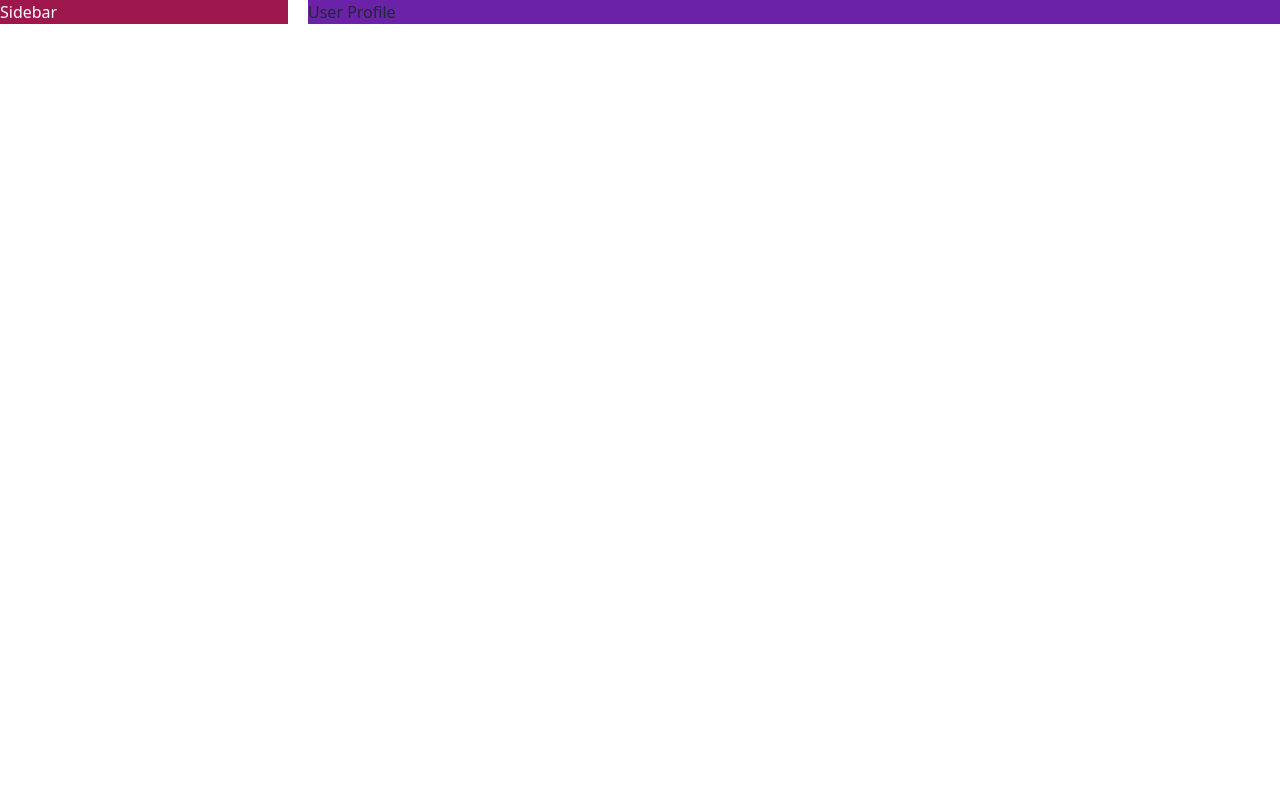
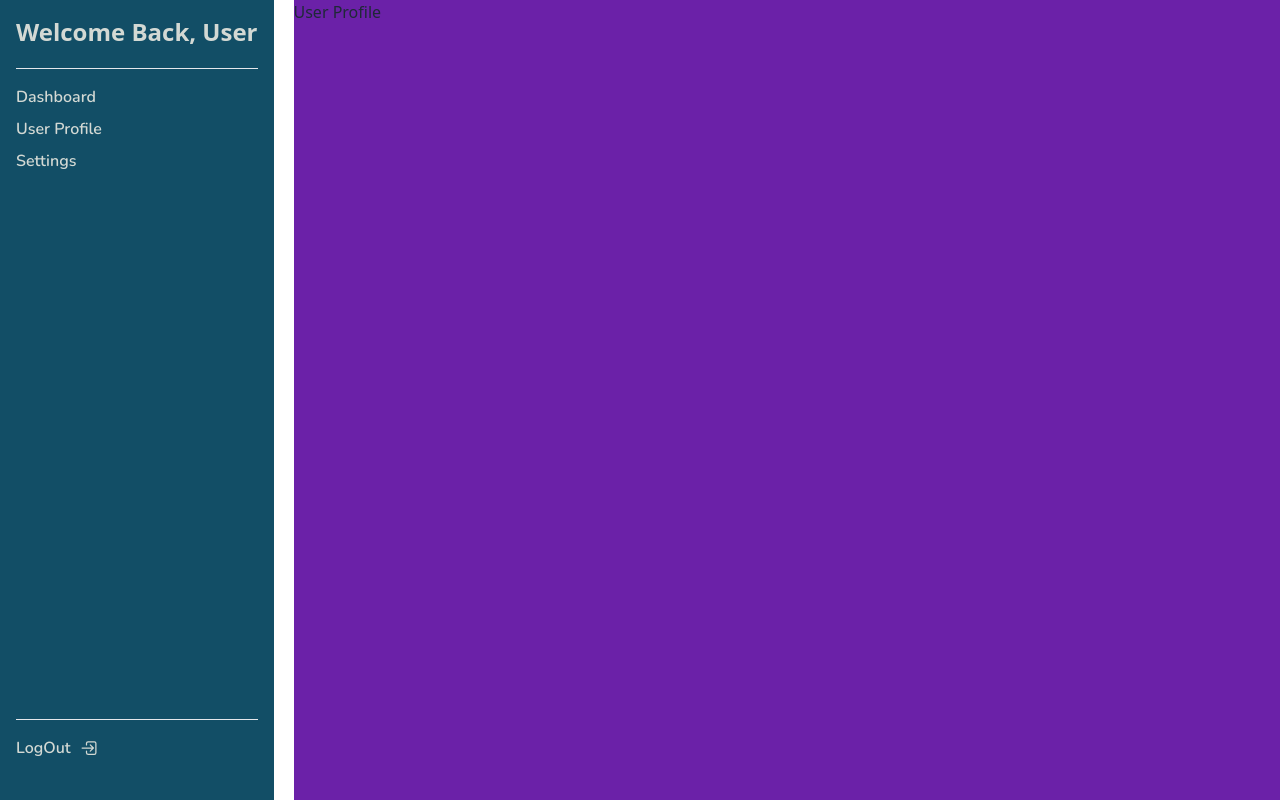
Before and after one commit to afiagithub/DestionProject-task, a React (Vite) app: page /dashboard in a window 1280 px wide. Built offline with nearby package versions, Linux system fonts and the light colour scheme.

Commit message:
added dashboard menu componenet

```diff
--- /dev/null
+++ b/src/components/shared/DashboardMenu.jsx
@@ -0,0 +1,30 @@
+import React from 'react';
+import { Link } from 'react-router-dom';
+import { IoLogInOutline } from "react-icons/io5";
+import { toast } from 'react-toastify';
+import "react-toastify/dist/ReactToastify.css";
+
+const DashboardMenu = () => {
+    return (
+        <div className="flex flex-col justify-between">
+            <div>
+                <h2 className="text-2xl font-bold mb-5">Welcome Back, User</h2>
+                <hr />
+                <ul className="font-semibold space-y-2 font-nun my-4">
+                    <li><Link to='/dashboard/profile'>Dashboard</Link></li>
+                    <li><Link to='/dashboard/all-users'>User Profile</Link></li>
+                    <li><Link to='/dashboard/add-test'>Settings</Link></li>
+                </ul>
+            </div>
+            <div>
+                <hr />
+                <ul className="font-semibold space-y-2 font-nun my-4">
+                    <li><Link to={'/'} className="flex flex-row items-center gap-2">
+                        LogOut <IoLogInOutline className="text-xl" /></Link></li>
+                </ul>
+            </div>
+        </div>
+    );
+};
+
+export default DashboardMenu;
--- a/src/layouts/DashboardLayout.jsx
+++ b/src/layouts/DashboardLayout.jsx
@@ -1,14 +1,39 @@
-import React from 'react';
+import { useState } from 'react';
 import { Outlet } from 'react-router-dom';
+import { IoMdMenu } from "react-icons/io";
+import { IoIosCloseCircleOutline } from "react-icons/io";
+import DashboardMenu from '../components/shared/DashboardMenu';
 
 const DashboardLayout = () => {
+    const [show, setShow] = useState(false);
+    const handleCollaspe = () => {
+        setShow(!show)
+    }
     return (
-        <div className='flex flex-row justify-between gap-5'>
-            <div className='w-72 bg-pink-800 text-white'>
-                Sidebar
+        <div className='flex flex-row gap-5 relative'>
+            {/* Button to show/hide menubar in mobile and laptop view */}
+            <div className="fixed md:hidden text-2xl pl-4 pt-5" onClick={handleCollaspe}>
+                {
+                    show ? <IoIosCloseCircleOutline /> :
+                        <IoMdMenu />
+                }
             </div>
+
+            {/* Menubar for mobile and laptop view */}
+            <div className={show ?
+                'min-w-44 fixed md:hidden translate-y-12 bg-[#124E66] text-[#D3D9D4] pt-4 pb-6 px-4 transition-all duration-200 z-10'
+                : 'fixed translate-y-12 md:hidden bg-[#124E66] text-[#D3D9D4] pt-4 pb-6 px-4 -translate-x-72 transition-all duration-200'}>
+                <DashboardMenu/>
+            </div>
+
+            {/* Menubar for pc view */}
+            <div className="min-w-56 hidden md:flex min-h-screen bg-[#124E66] text-[#D3D9D4] pt-4 pb-6 px-4">
+                <DashboardMenu/>
+            </div>
+
+            {/* Dynamic Content */}
             <div className='flex-1 bg-purple-800'>
-                <Outlet/>
+                <Outlet />
             </div>
         </div>
     );
--- a/src/pages/Login.jsx
+++ b/src/pages/Login.jsx
@@ -4,7 +4,7 @@ import { FaEyeSlash } from "react-icons/fa";
 import { useState } from "react";
 import { toast } from 'react-toastify';
 import "react-toastify/dist/ReactToastify.css";
-import loginImg from "../../public/images/login.jpg"
+import loginImg from "/images/login.jpg"
 
 const Login = () => {
     const navigate = useNavigate();
```
